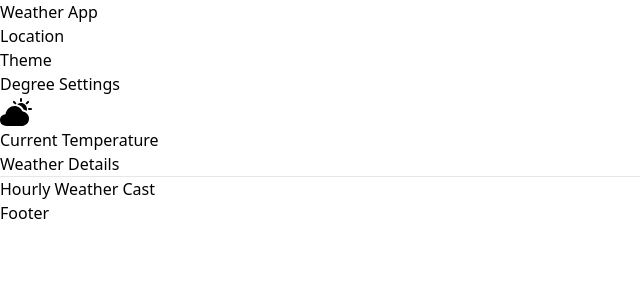
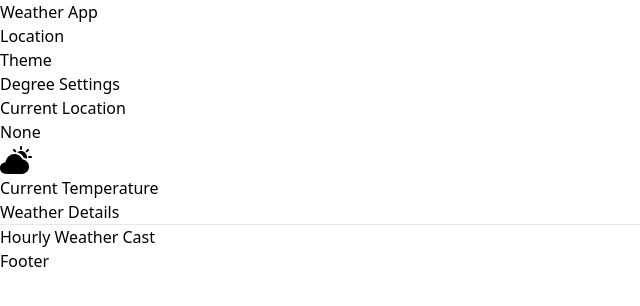
Before and after one commit to GowthamR1011/weather_app, a Next.js app: page / in a window 1280 px wide. Shown: the top 306 px of the page, without its empty margins (0-640 px from the left). Built offline with nearby package versions, Linux system fonts and the light colour scheme.

Commit message:
Edited the Page script to have two sections. Implemented a saved location list, and mapped that to output the weather cards for each of the saved locations.

```diff
--- a/src/app/page.tsx
+++ b/src/app/page.tsx
@@ -1,9 +1,38 @@
 import WeatherCard from "@/components/weather_card/weather_card";
 
 export default function Home() {
+  const LocationList:string[] =[];
+
+
+
   return (
    <div>
-    <WeatherCard />
+      <div className="Current Location Content">
+        <div>
+          <h5>Current Location</h5>
+        </div>
+        <WeatherCard location="None"/>
+      </div>
+      <div className="Saved Location List">
+        {
+          LocationList.length != 0?
+            <div>
+              <h5>Saved Locations</h5>
+            </div>:
+            <div>
+            </div>
+        }
+
+        <div>
+          {LocationList.map((locationValue:string) => {
+            return(
+              <WeatherCard location={locationValue} />
+            )
+            })
+          }
+        </div>
+      </div>
+
    </div>
   );
 }
```
